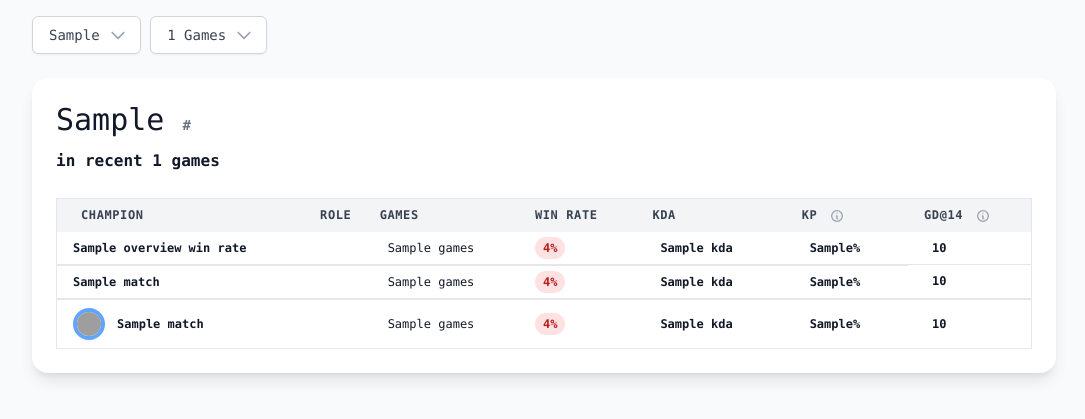
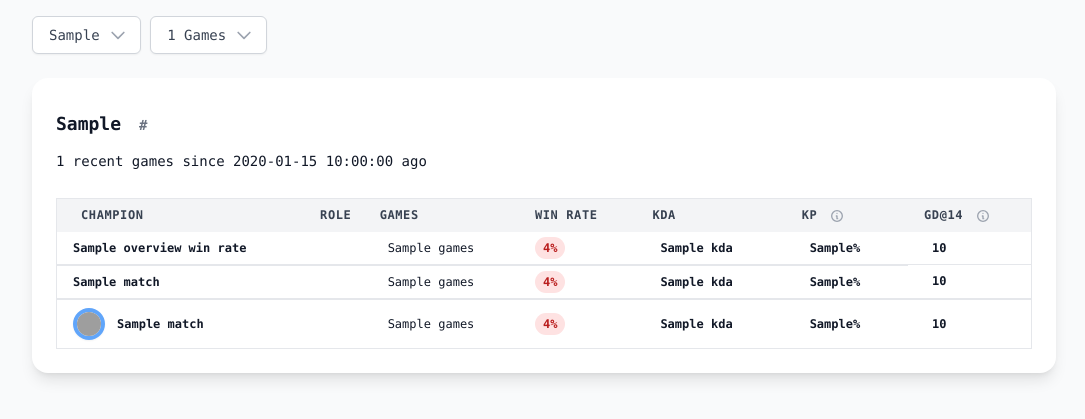
Before and after one commit to k801030/LOL-Analysis, a Python web app: template web/templates/champions.html in a window 1280 px wide. Shown: the top 419 px of the page, without its empty margins (96-1181 px from the left). Run offline with Jinja, Linux system fonts and the light colour scheme; the template is opened without the code that fills it: most values are stand-ins (such as "Sample title", 1, 10 or a date in 2020); some libraries are stand-ins or nearby versions; grey boxes are pictures that could not be loaded.

Commit message:
feature: add the earliest game time

```diff
--- a/app/app.py
+++ b/app/app.py
@@ -1,3 +1,4 @@
+from datetime import datetime
 import logging
 from collections import OrderedDict
 
@@ -12,6 +13,7 @@ logger = logging.getLogger(__name__)
 
 
 class App:
+    earliest_game_time: datetime
 
     def __init__(self, client=RiotAPIClient()):
         self.tag_line = None
@@ -43,6 +45,7 @@ class App:
             match_detail = self.client.get_match_detail(match_id)
             match_timeline = self.client.get_match_timeline(match_id)
             func(match_detail, match_timeline, riot_account.puuid, win_rate_map)
+            self.earliest_game_time = match_detail.info.dt
 
         # Sort and keep as OrderedDict (optional)
         sorted_data = OrderedDict(
--- a/web/templates/champions.html
+++ b/web/templates/champions.html
@@ -118,10 +118,10 @@
     <div id="user-stats" class="bg-white rounded-2xl shadow-lg p-6">
         <h1 id="user-title" class="text-3xl font-semibold mb-6">
             {% set username_parts = selected_user.split('#') %}
-            <span class="font-medium">{{ username_parts[0] }}</span>
+            <span class="text-lg">{{ username_parts[0] }}</span>
             <span class="text-gray-500 text-sm">#{{ username_parts[1] }}</span>
             <br>
-            <span class="text-base"> in recent {{ selected_game_count }} games</span>
+            <span class="text-sm font-light">{{ selected_game_count }} recent games since {{ time_diff }} ago</span>
         </h1>
         <div class="overflow-x-auto">
 
```
Also changed, not shown: web/server.py (+13 -1 lines).
